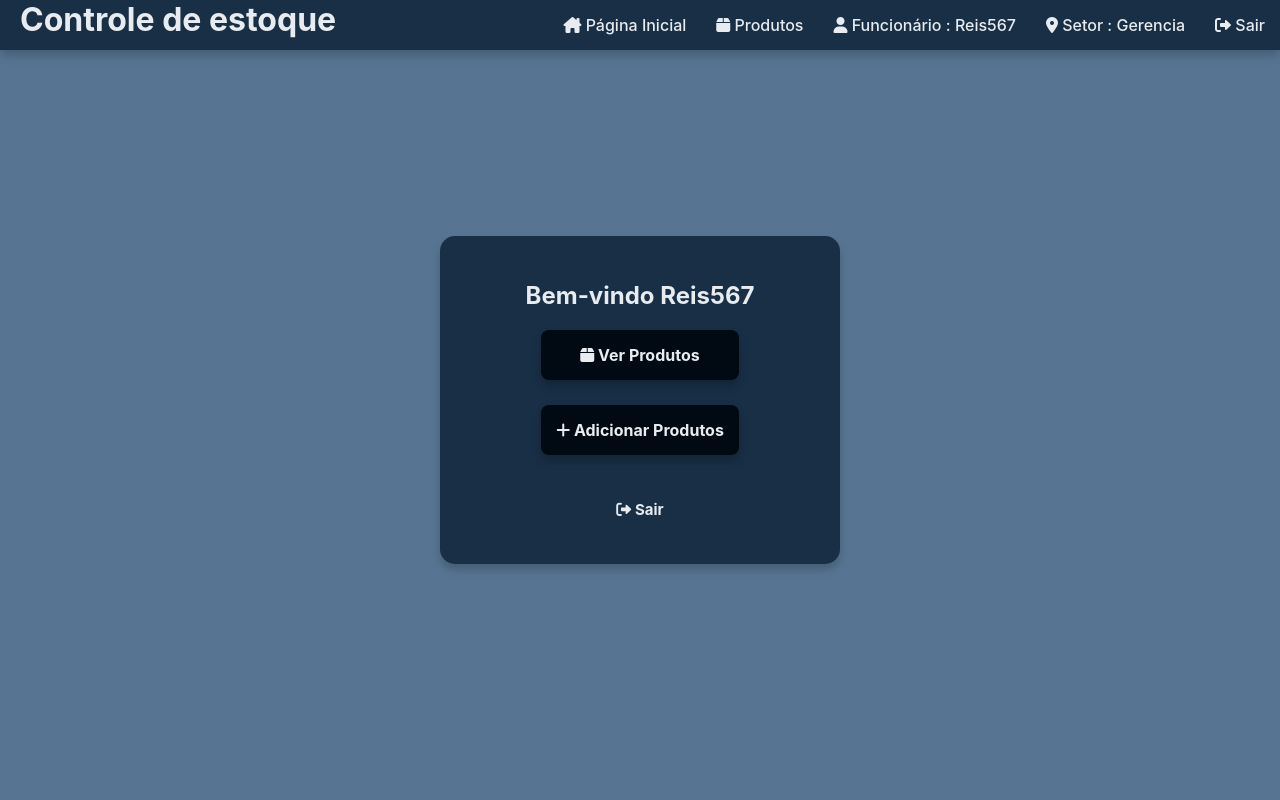
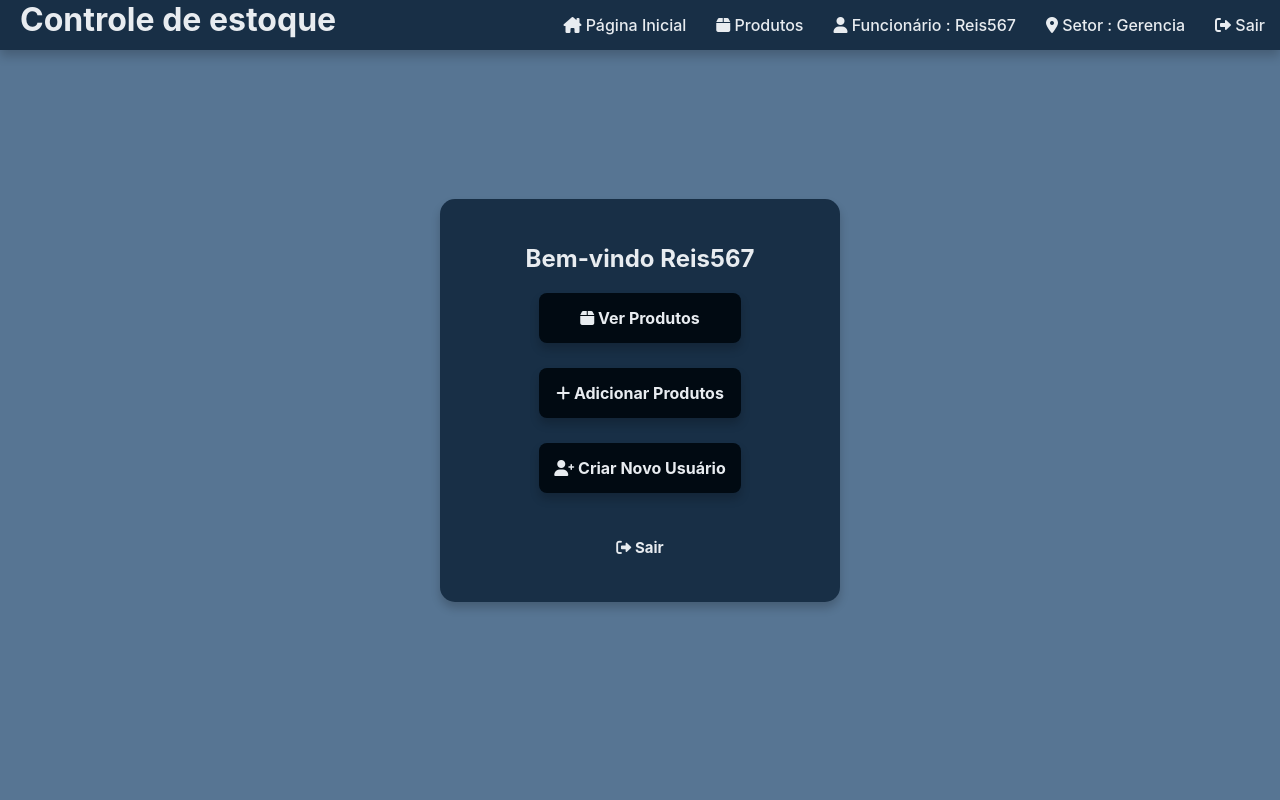
Before and after one commit to Reis567/storage-management, a Django app: page / in a window 1280 px wide. Run offline with Django 4.2, Linux system fonts and the light colour scheme; a user stored in the database is signed in; data comes from the database, SQL or seed files in the repository.

Commit message:
button to create user

```diff
--- a/storage_management/sistema_loja/templates/home.html
+++ b/storage_management/sistema_loja/templates/home.html
@@ -16,6 +16,11 @@
             <a href="{% url 'adicionar_produto' %}">
                 <h4><i class="fa-solid fa-plus"></i>  Adicionar Produtos</h4>
             </a>
+            {% if user.is_staff %}
+            <a href="{% url 'criar_usuario' %}">
+                <h4><i class="fa-solid fa-user-plus"></i>  Criar Novo Usuário</h4>
+            </a>
+        {% endif %}
 
         </div>
         <a class="logout-home" href="{% url 'logout' %}">
```
